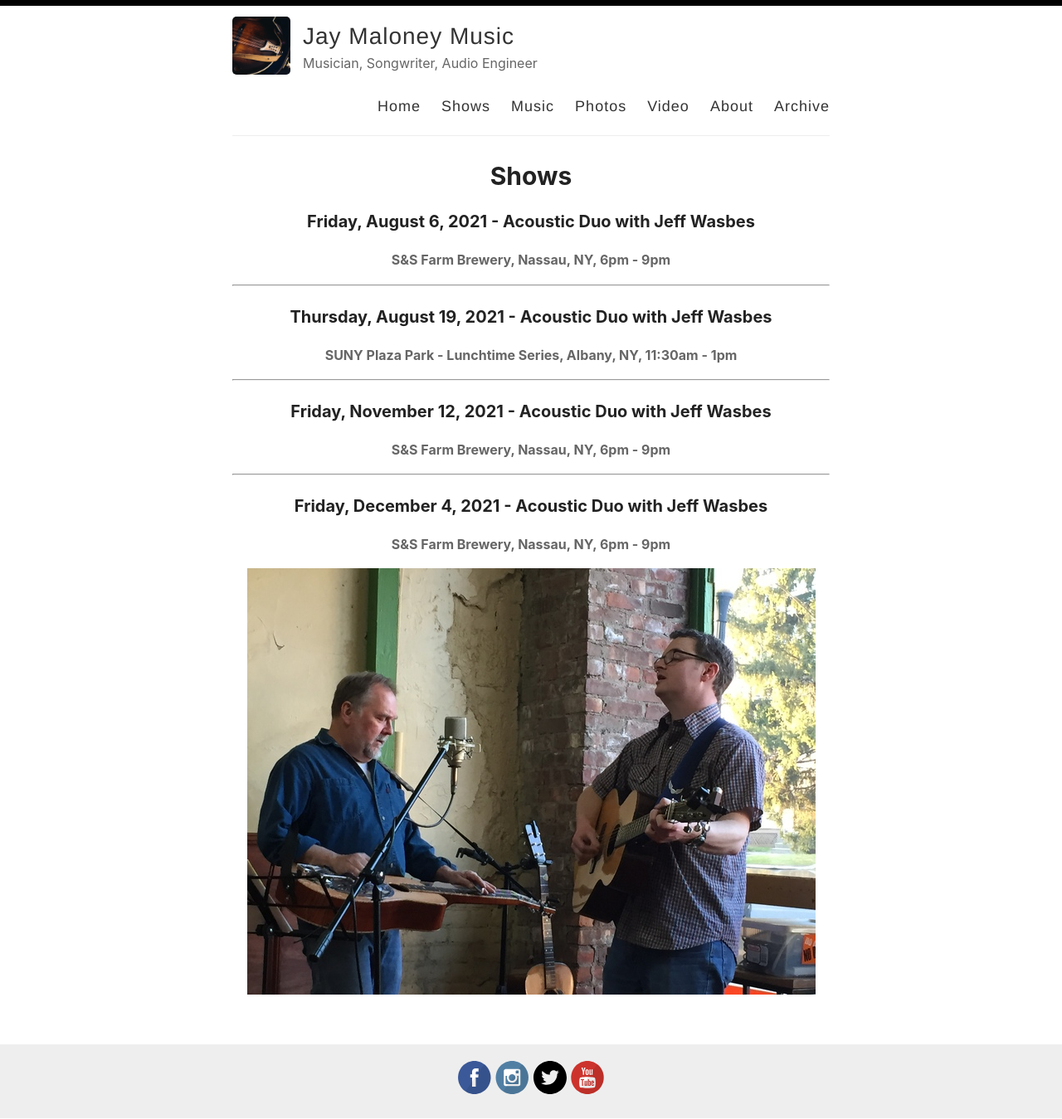
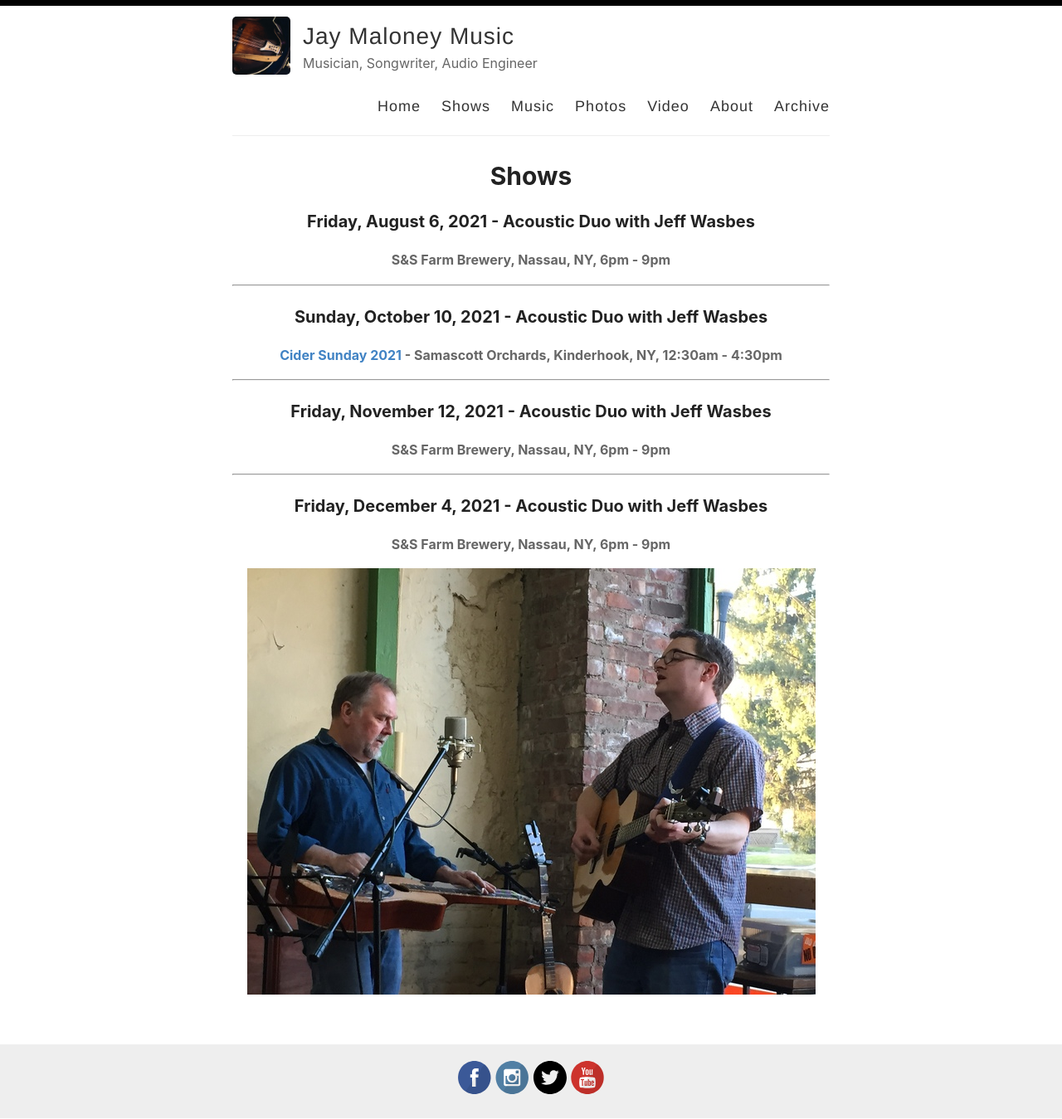
Before and after one commit to thisjaymaloney/thisjaymaloney.github.io, a Jekyll site: the page built from _pages/shows.md, in a window 1280 px wide. Shown: the whole page at 83% size. Built offline with Jekyll 4.4.1, drawn with Linux system fonts in a browser that asks for light colours.

Commit message:
Update shows.md

```diff
--- a/_pages/shows.md
+++ b/_pages/shows.md
@@ -6,8 +6,8 @@ title: Shows
 ### Friday, August 6, 2021 - Acoustic Duo with Jeff Wasbes
 #### S&S Farm Brewery, Nassau, NY, 6pm - 9pm
 ---
-### Thursday, August 19, 2021 - Acoustic Duo with Jeff Wasbes
-#### SUNY Plaza Park - Lunchtime Series, Albany, NY, 11:30am - 1pm
+### Sunday, October 10, 2021 - Acoustic Duo with Jeff Wasbes
+#### <a href="https://www.facebook.com/events/177853351127515">Cider Sunday 2021</a> - Samascott Orchards, Kinderhook, NY, 12:30am - 4:30pm
 ---
 ### Friday, November 12, 2021 - Acoustic Duo with Jeff Wasbes
 #### S&S Farm Brewery, Nassau, NY, 6pm - 9pm
```
